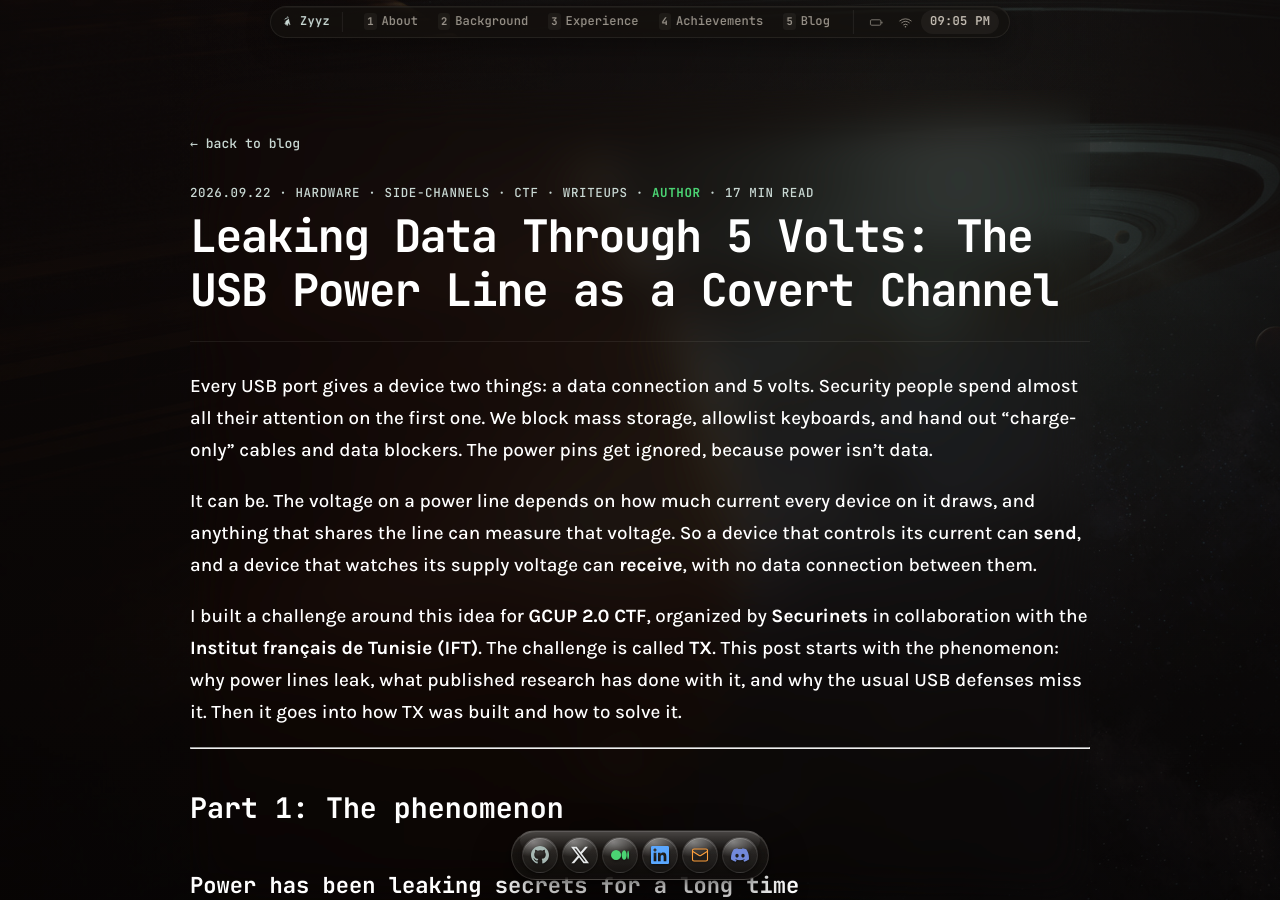
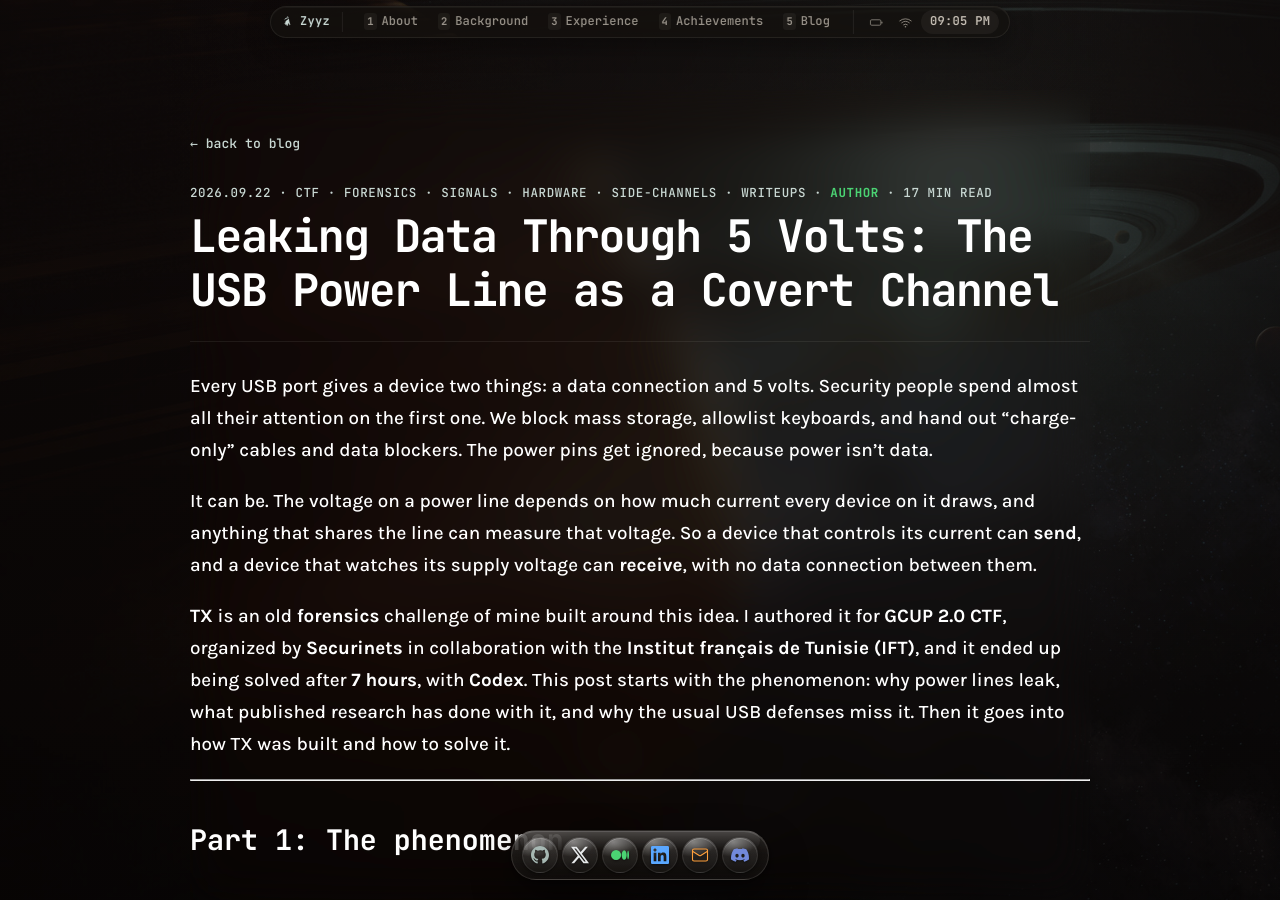
Before and after one commit to 0xZyyz/0xZyyz.github.io, a Jekyll site: the page built from _posts/2026-09-22-leaking-data-through-5-volts.md, in a window 1280 px wide and 900 px high. Built offline with Jekyll 4.4.1, drawn with Linux system fonts in a browser that asks for light colours.

Commit message:
Note TX's GCUP forensics origin and 7h Codex solve; add signals tag
Co-Authored-By: Claude Opus 5.5 <noreply@anthropic.com>

```diff
--- a/_posts/2026-09-22-leaking-data-through-5-volts.md
+++ b/_posts/2026-09-22-leaking-data-through-5-volts.md
@@ -2,7 +2,7 @@
 layout: post
 title: "Leaking Data Through 5 Volts: The USB Power Line as a Covert Channel"
 date: 2026-09-22 21:00:00 +0100
-categories: [hardware, side-channels, ctf, writeups]
+categories: [ctf, forensics, signals, hardware, side-channels, writeups]
 role: author
 ---
 
@@ -10,7 +10,7 @@ Every USB port gives a device two things: a data connection and 5 volts. Securit
 
 It can be. The voltage on a power line depends on how much current every device on it draws, and anything that shares the line can measure that voltage. So a device that controls its current can **send**, and a device that watches its supply voltage can **receive**, with no data connection between them.
 
-I built a challenge around this idea for **GCUP 2.0 CTF**, organized by **Securinets** in collaboration with the **Institut français de Tunisie (IFT)**. The challenge is called **TX**. This post starts with the phenomenon: why power lines leak, what published research has done with it, and why the usual USB defenses miss it. Then it goes into how TX was built and how to solve it.
+**TX** is an old **forensics** challenge of mine built around this idea. I authored it for **GCUP 2.0 CTF**, organized by **Securinets** in collaboration with the **Institut français de Tunisie (IFT)**, and it ended up being solved after **7 hours**, with **Codex**. This post starts with the phenomenon: why power lines leak, what published research has done with it, and why the usual USB defenses miss it. Then it goes into how TX was built and how to solve it.
 
 ---
 
```
